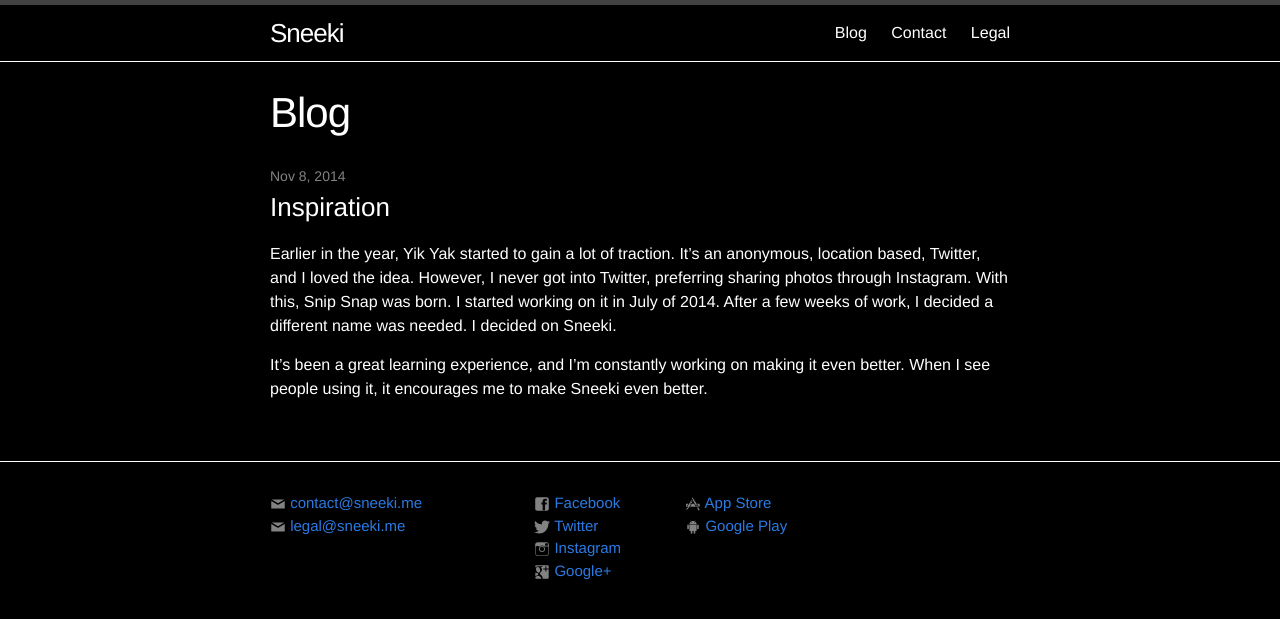
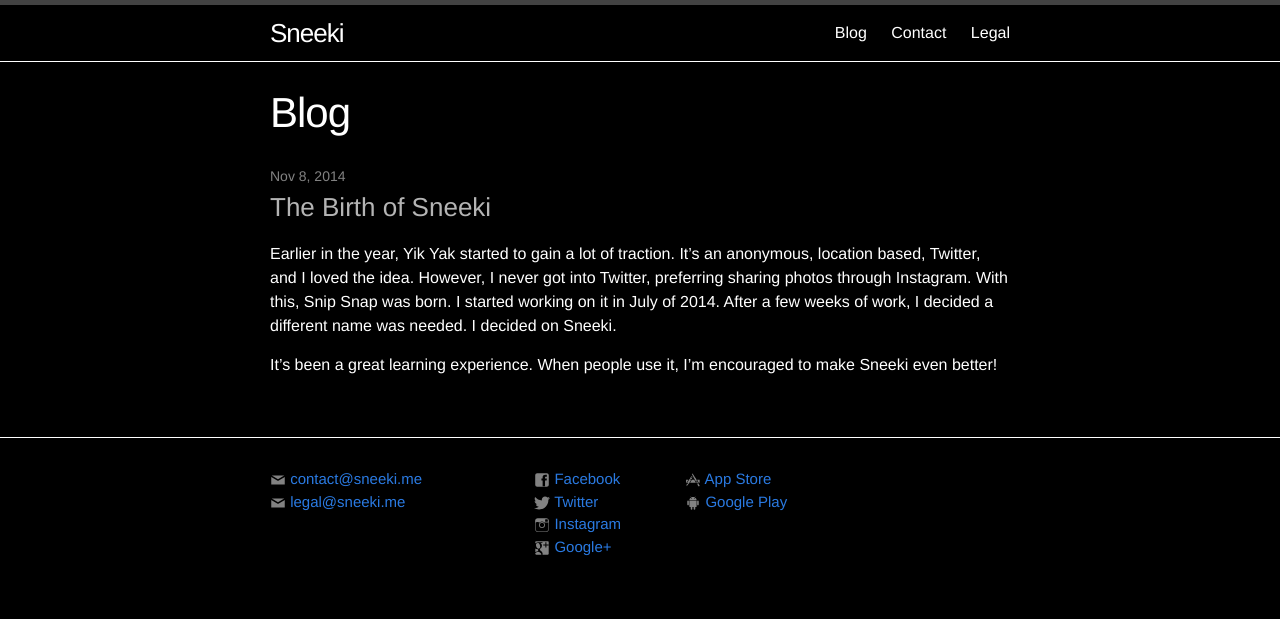
Before and after one commit to dehli/SneekiSite, a Jekyll site: the page built from blog.md, in a window 1280 px wide. Shown: the top 619 px of the page. Built offline with Jekyll 4.4.1, drawn with Linux system fonts in a browser that asks for light colours.

Commit message:
Changed blog post.

```diff
--- a/_posts/2014-11-8-First.markdown
+++ b/_posts/2014-11-8-First.markdown
@@ -1,6 +1,6 @@
 ---
-title: Inspiration
+title: The Birth of Sneeki
 ---
 Earlier in the year, Yik Yak started to gain a lot of traction. It's an anonymous, location based, Twitter, and I loved the idea. However, I never got into Twitter, preferring sharing photos through Instagram. With this, Snip Snap was born. I started working on it in July of 2014. After a few weeks of work, I decided a different name was needed. I decided on Sneeki.
 
-It's been a great learning experience, and I'm constantly working on making it even better. When I see people using it, it encourages me to make Sneeki even better.
+It's been a great learning experience. When people use it, I'm encouraged to make Sneeki even better!
--- a/blog.md
+++ b/blog.md
@@ -9,7 +9,7 @@
       <li>
         <span class="post-meta">{{ post.date | date: "%b %-d, %Y" }}</span>
 
-        <h3>{{ post.title }}</h3>
+        <h3 style="color:#B4B4B4;">{{ post.title }}</h3>
 		<div>
 			{{ post.content }}
 		</div>
```
